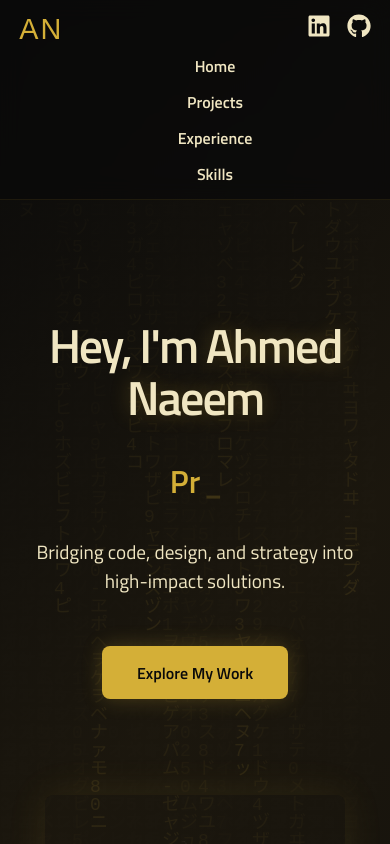
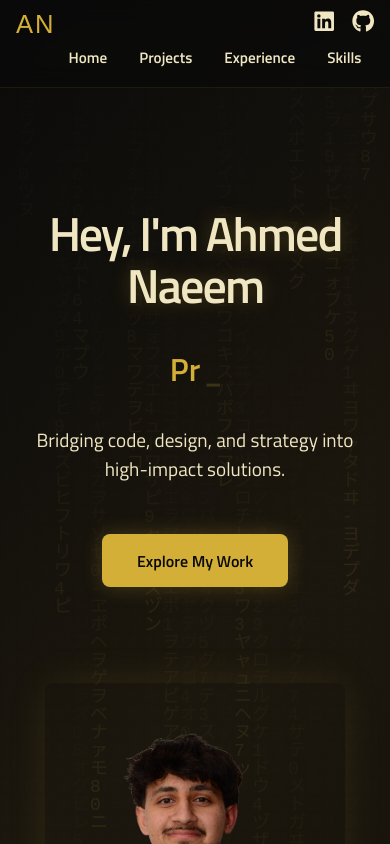
Before and after one commit to ahmed-naeem99/ahmedn-pf, a React (Create React App) app: page / in a window 390 px wide. Shown: the top 844 px of the page. Built offline with nearby package versions, Linux system fonts and the light colour scheme; a web font is replaced by a local one.

Commit message:
Updated mobile navbar view

```diff
--- a/src/styles/navbar.css
+++ b/src/styles/navbar.css
@@ -95,8 +95,12 @@
 @media (max-width: 768px) {
   .navbar {
     flex-direction: column;
-    padding: 0.8rem 1.2rem;
+    padding: 0.6rem 1rem;
     align-items: stretch;
+  }
+
+  .navbar.scrolled {
+    padding: 0.4rem 1rem;
   }
 
   .nav-left {
@@ -104,26 +108,34 @@
     justify-content: space-between;
     align-items: center;
     gap: 1rem;
-    flex-wrap: wrap;
-    margin-bottom: 0.5rem;
+    flex-wrap: nowrap;
+    margin-bottom: 0.4rem;
   }
 
   .logo {
-    font-size: 1.8rem;
+    font-size: 1.6rem;
   }
 
   .social-icon {
-    font-size: 1.5rem;
+    font-size: 1.4rem;
   }
 
   .nav-links {
-    flex-direction: column;
-    gap: 0.75rem;
-    align-items: center;
+    flex-direction: row;
+    gap: 1rem;
+    overflow-x: auto;
+    padding-bottom: 0.5rem;
+    justify-content: center;
+    scrollbar-width: none; /* Firefox */
+  }
+
+  .nav-links::-webkit-scrollbar {
+    display: none; /* Chrome, Safari */
   }
 
   .nav-links a {
-    font-size: 1rem;
-    padding: 0.3rem 0;
+    font-size: 0.95rem;
+    padding: 0.3rem 0.5rem;
+    white-space: nowrap;
   }
 }
```
